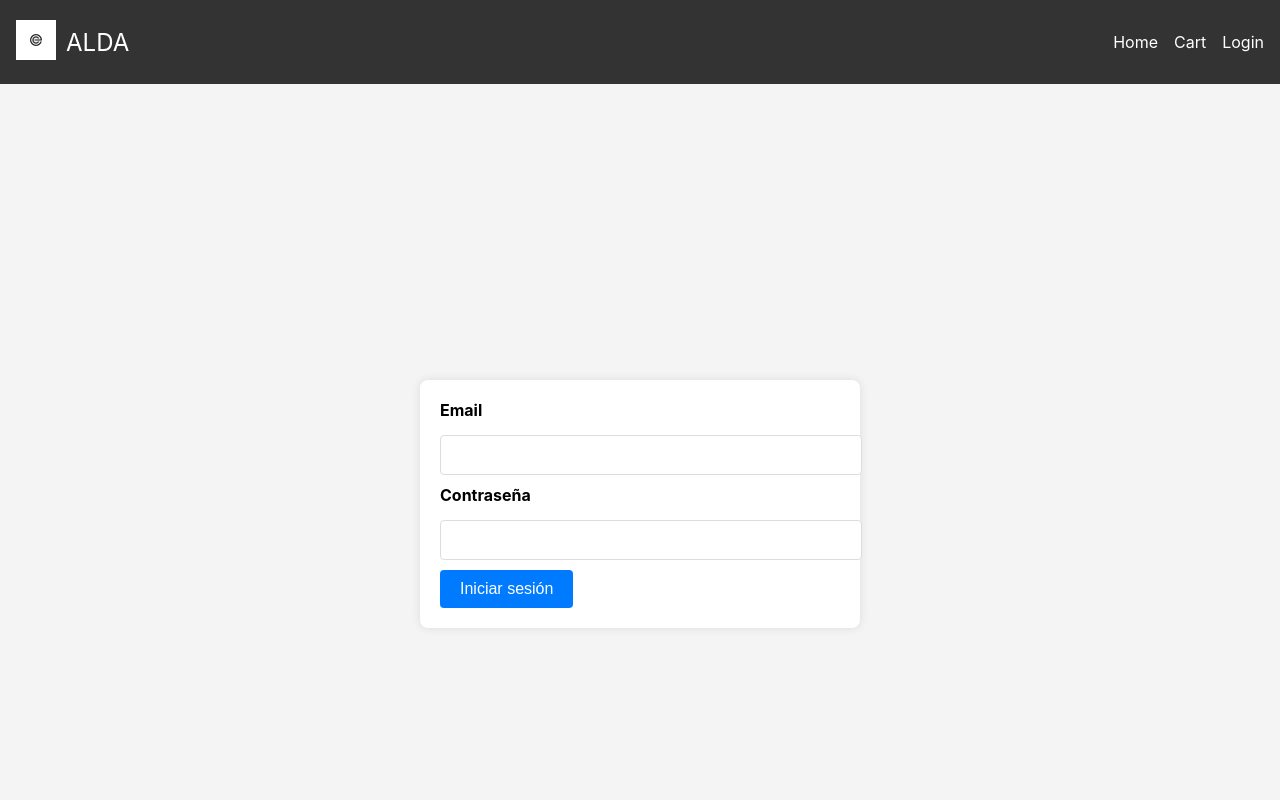
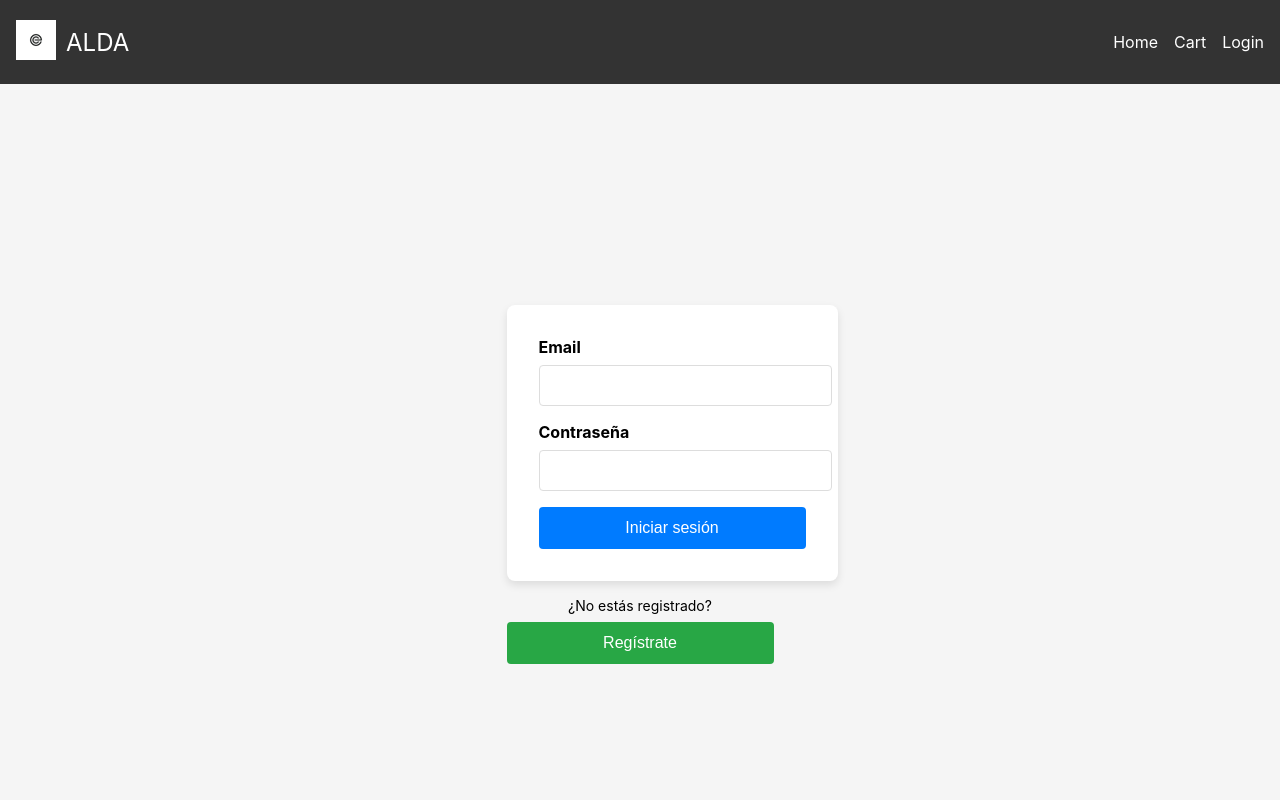
Before and after one commit to dark59323/alda_classes, a React (Create React App) app in the folder frontend/: page /login in a window 1280 px wide. Shown: the top 800 px of the page. Built offline with nearby package versions, Linux system fonts and the light colour scheme.

Commit message:
Subida de login completo

```diff
--- a/frontend/src/App.js
+++ b/frontend/src/App.js
@@ -7,6 +7,7 @@ import ProductList from './components/ProductList';
 import Cart from './components/Cart';
 import Login from './components/Login';
 import Footer from './components/Footer';
+import CreateUser from './components/CreateUser';
 
 const App = () => {
   return (
@@ -18,6 +19,7 @@ const App = () => {
           <Route path="/products" element={<ProductList />} />
           <Route path="/cart" element={<Cart />} />
           <Route path="/" element={<ProductList />} />
+          <Route path="/register" element={<CreateUser />} />
         </Routes>
         <Footer /> {/* Asegúrate de incluir el Footer si es necesario */}
       </AuthProvider>
--- /dev/null
+++ b/frontend/src/components/CreateUser.js
@@ -0,0 +1,93 @@
+import React, { useState } from 'react';
+import '../styles/CreateUser.css'; // Asegúrate de tener los estilos necesarios
+
+const CreateUser = () => {
+  const [name, setName] = useState('');
+  const [email, setEmail] = useState('');
+  const [password, setPassword] = useState('');
+  const [role, setRole] = useState('student');
+  const [error, setError] = useState('');
+  const [successMessage, setSuccessMessage] = useState('');
+
+  const handleSubmit = async (e) => {
+    e.preventDefault();
+
+    try {
+      const response = await fetch('http://localhost:3000/api/users/insert', {
+        method: 'POST',
+        headers: {
+          'Content-Type': 'application/json',
+        },
+        body: JSON.stringify({ name, email, password, role }),
+      });
+
+      if (!response.ok) {
+        throw new Error('Error al crear el usuario. Por favor, verifica los datos.');
+      }
+
+      setSuccessMessage('Usuario creado exitosamente.');
+      setName('');
+      setEmail('');
+      setPassword('');
+      setRole('student');
+    } catch (error) {
+      setError(error.message);
+    }
+  };
+
+  return (
+    <div className="create-user-container">
+      <h1>Crear Nuevo Usuario</h1>
+      <form onSubmit={handleSubmit}>
+        <div>
+          <label htmlFor="name">Nombre</label>
+          <input
+            type="text"
+            id="name"
+            value={name}
+            onChange={(e) => setName(e.target.value)}
+            required
+          />
+        </div>
+        <div>
+          <label htmlFor="email">Email</label>
+          <input
+            type="email"
+            id="email"
+            value={email}
+            onChange={(e) => setEmail(e.target.value)}
+            required
+          />
+        </div>
+        <div>
+          <label htmlFor="password">Contraseña</label>
+          <input
+            type="password"
+            id="password"
+            value={password}
+            onChange={(e) => setPassword(e.target.value)}
+            required
+          />
+        </div>
+        <div>
+          <label htmlFor="role">Rol</label>
+          <select
+            id="role"
+            value={role}
+            onChange={(e) => setRole(e.target.value)}
+            required
+          >
+            <option value="student">Estudiante</option>
+            <option value="teacher">Profesor</option>
+            <option value="admin">Administrador</option>
+          </select>
+        </div>
+        <button type="submit">Crear Usuario</button>
+        {error && <p className="error">{error}</p>}
+        {successMessage && <p className="success">{successMessage}</p>}
+      </form>
+    </div>
+  );
+};
+
+export default CreateUser;
--- a/frontend/src/components/Login.js
+++ b/frontend/src/components/Login.js
@@ -1,4 +1,3 @@
-// src/Login.js
 import React, { useState } from 'react';
 import { useAuth } from './AuthContext';
 import { useNavigate } from 'react-router-dom';
@@ -44,6 +43,7 @@ const Login = () => {
   return (
     <div className="login-container">
       {!isAuthenticated ? (
+        <div>
           <form onSubmit={handleSubmit}>
             <div>
               <label htmlFor="email">Email</label>
@@ -68,6 +68,11 @@ const Login = () => {
             <button type="submit">Iniciar sesión</button>
             {error && <p className="error">{error}</p>}
           </form>
+          <div className="signup-link">
+            <p>¿No estás registrado?</p>
+            <button onClick={() => navigate('/register')}>Regístrate</button>
+          </div>
+        </div>
       ) : (
         <button onClick={logout}>Cerrar sesión</button>
       )}
--- /dev/null
+++ b/frontend/src/styles/CreateUser.css
@@ -0,0 +1,67 @@
+.create-user-container {
+    display: flex;
+    flex-direction: column;
+    align-items: center;
+    justify-content: center;
+    min-height: 100vh;
+    background-color: #f5f5f5;
+  }
+
+  h1 {
+    margin-bottom: 1rem;
+  }
+
+  form {
+    background: #fff;
+    padding: 2rem;
+    border-radius: 8px;
+    box-shadow: 0 4px 8px rgba(0, 0, 0, 0.1);
+    width: 100%;
+    max-width: 400px;
+  }
+
+  form div {
+    margin-bottom: 1rem;
+  }
+
+  label {
+    display: block;
+    margin-bottom: 0.5rem;
+    font-weight: bold;
+  }
+
+  input,
+  select {
+    width: 100%;
+    padding: 0.75rem;
+    border: 1px solid #ddd;
+    border-radius: 4px;
+  }
+
+  button {
+    width: 100%;
+    padding: 0.75rem;
+    border: none;
+    border-radius: 4px;
+    background-color: #007bff;
+    color: #fff;
+    font-size: 1rem;
+    cursor: pointer;
+    transition: background-color 0.3s ease;
+  }
+
+  button:hover {
+    background-color: #0056b3;
+  }
+
+  .error {
+    color: red;
+    margin-top: 1rem;
+    font-size: 0.875rem;
+  }
+
+  .success {
+    color: green;
+    margin-top: 1rem;
+    font-size: 0.875rem;
+  }
--- a/frontend/src/styles/Login.css
+++ b/frontend/src/styles/Login.css
@@ -1,78 +1,75 @@
-/* src/styles/Login.css */
-
-/* Contenedor principal del login */
 .login-container {
   display: flex;
   flex-direction: column;
   align-items: center;
   justify-content: center;
   min-height: 100vh;
-  background-color: #f4f4f4; /* Color de fondo suave */
-  padding: 20px;
+  background-color: #f5f5f5;
 }
 
-/* Estilos del formulario */
 form {
-  background: white;
+  background: #fff;
+  padding: 2rem;
   border-radius: 8px;
-  box-shadow: 0 0 10px rgba(0, 0, 0, 0.1);
-  padding: 20px;
+  box-shadow: 0 4px 8px rgba(0, 0, 0, 0.1);
+  width: 100%;
   max-width: 400px;
-  width: 100%;
 }
 
-/* Estilos de los campos de entrada */
-input[type="email"],
-input[type="password"] {
+form div {
+  margin-bottom: 1rem;
+}
+
+label {
+  display: block;
+  margin-bottom: 0.5rem;
+  font-weight: bold;
+}
+
+input {
   width: 100%;
-  padding: 10px;
-  margin: 10px 0;
+  padding: 0.75rem;
   border: 1px solid #ddd;
   border-radius: 4px;
-  font-size: 16px;
 }
 
-/* Estilos de las etiquetas */
-label {
-  font-weight: bold;
-  margin-bottom: 5px;
-  display: block;
-}
-
-/* Estilo del botón de inicio de sesión */
-button[type="submit"] {
-  background-color: #007bff; /* Color azul */
-  color: white;
-  padding: 10px 20px;
+button {
+  width: 100%;
+  padding: 0.75rem;
   border: none;
   border-radius: 4px;
+  background-color: #007bff;
+  color: #fff;
+  font-size: 1rem;
   cursor: pointer;
-  font-size: 16px;
   transition: background-color 0.3s ease;
 }
 
-button[type="submit"]:hover {
-  background-color: #0056b3; /* Azul más oscuro al pasar el mouse */
+button:hover {
+  background-color: #0056b3;
 }
 
-/* Estilo del botón de cerrar sesión */
-button.logout {
-  background-color: #dc3545; /* Color rojo */
-  color: white;
-  padding: 10px 20px;
-  border: none;
-  border-radius: 4px;
-  cursor: pointer;
-  font-size: 16px;
-  transition: background-color 0.3s ease;
+.error {
+  color: red;
+  margin-top: 1rem;
+  font-size: 0.875rem;
 }
 
-button.logout:hover {
-  background-color: #c82333; /* Rojo más oscuro al pasar el mouse */
+.signup-link {
+  margin-top: 1rem;
+  text-align: center;
 }
 
-/* Mensajes de error */
-.error {
-  color: #dc3545; /* Color rojo */
-  margin-top: 10px;
+.signup-link p {
+  margin-bottom: 0.5rem;
+  font-size: 0.875rem;
 }
+
+.signup-link button {
+  background-color: #28a745;
+  color: #fff;
+}
+
+.signup-link button:hover {
+  background-color: #218838;
+}
```
Lines whose indentation alone changed are shown as unchanged.
